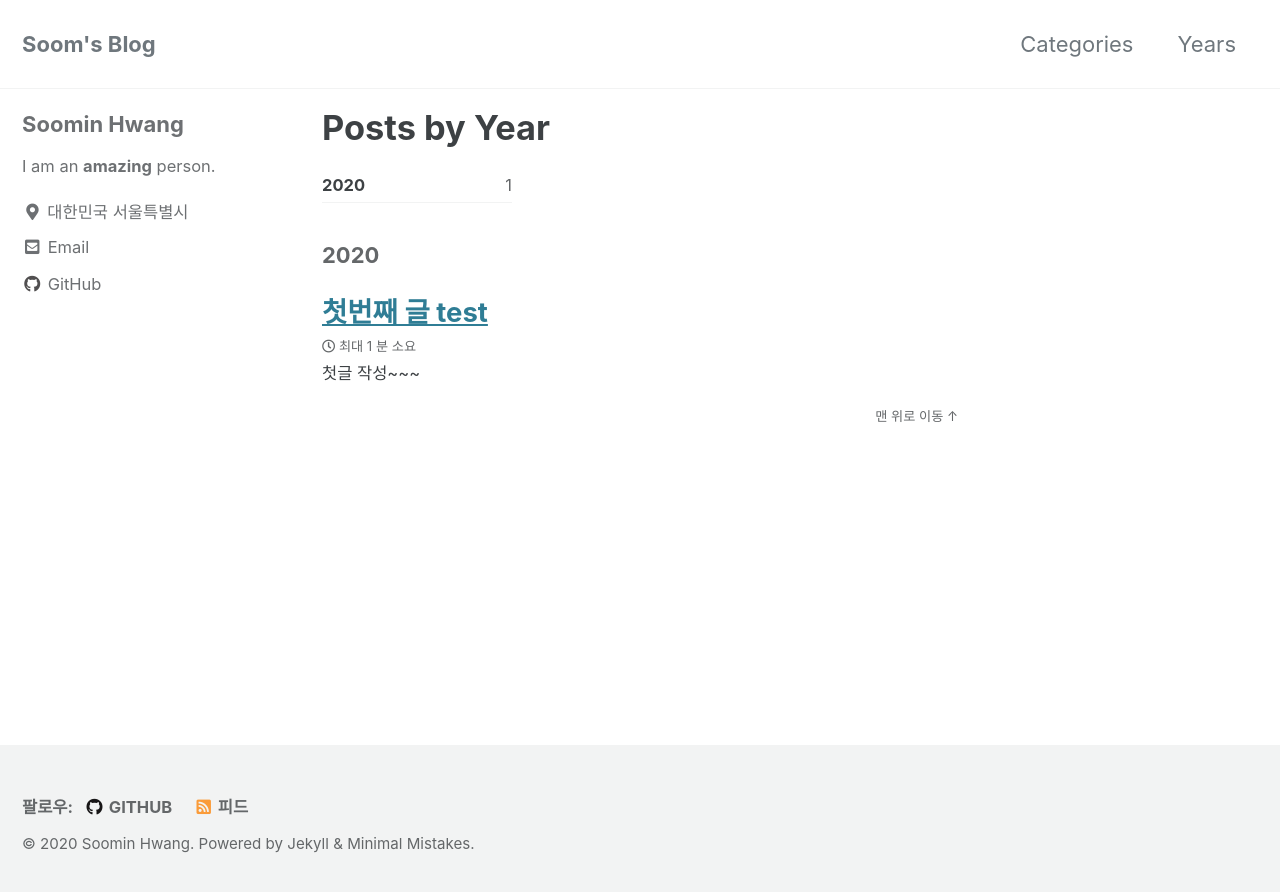
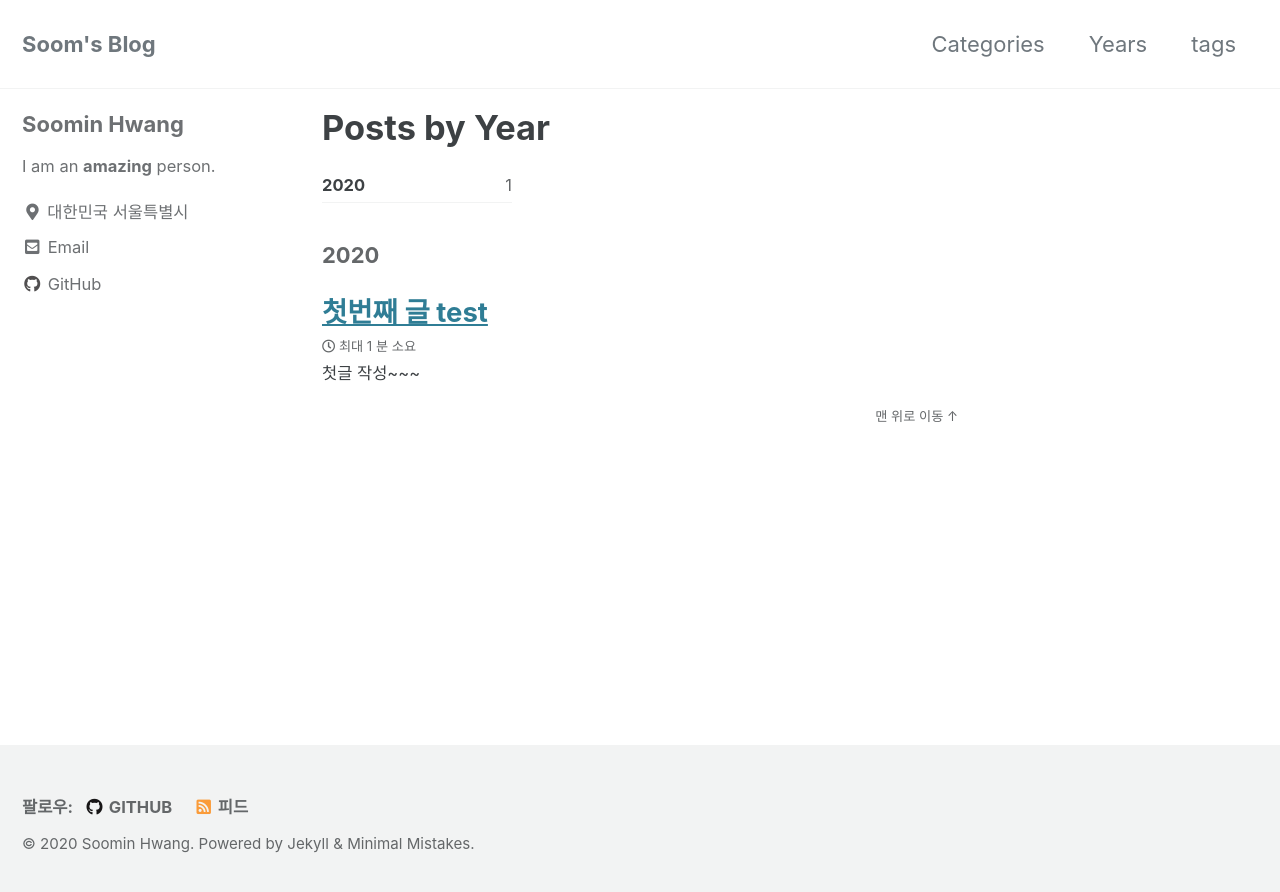
Before and after one commit to smhwang0109/smhwang0109.github.io, a Jekyll site: the page built from _pages/year-archive.md, in a window 1280 px wide. Shown: the top 892 px of the page. Built offline with Jekyll 4.4.1, drawn with Linux system fonts in a browser that asks for light colours; cached includes are drawn as plain includes.

Commit message:
Create tag url test

```diff
--- a/_data/navigation.yml
+++ b/_data/navigation.yml
@@ -4,6 +4,8 @@ main:
     url: /categories/
   - title: "Years"
     url: /years/
+  - title: "tags"
+    url: /tags/
   # - title: "Quick-Start Guide"
   #   url: https://mmistakes.github.io/minimal-mistakes/docs/quick-start-guide/
   # - title: "About"
```
